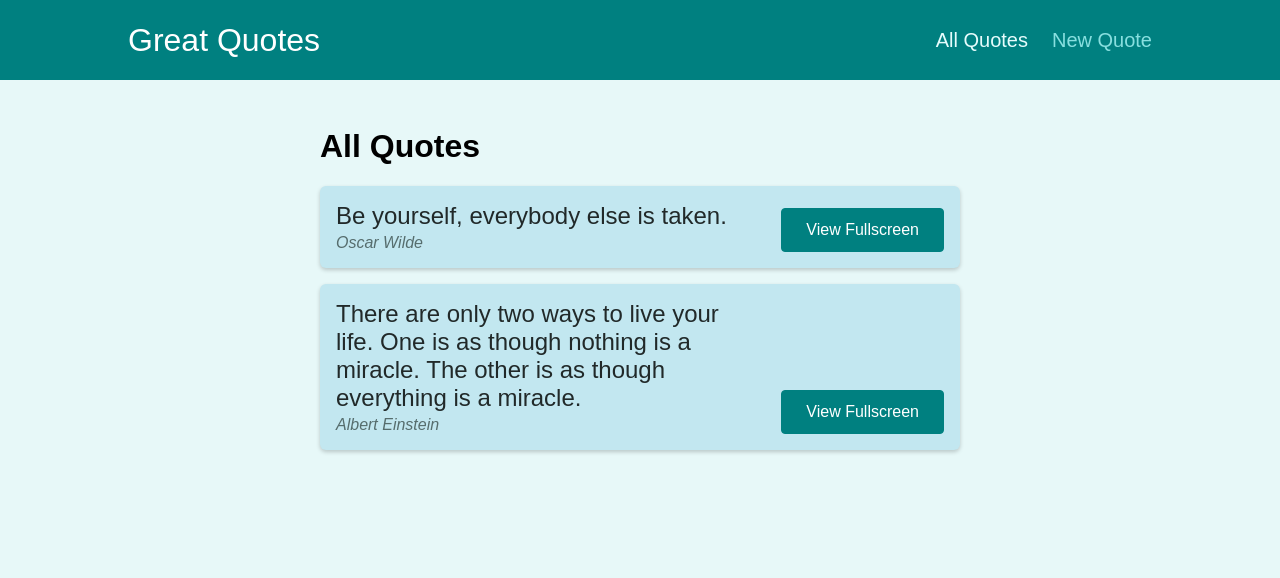
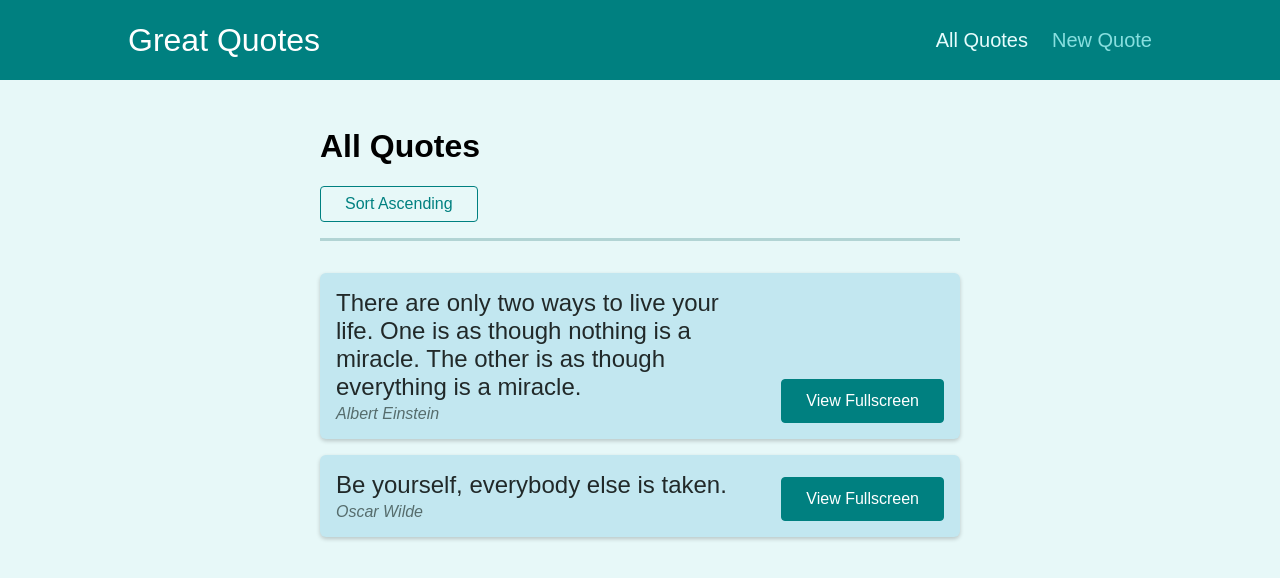
Before and after one commit to HLEDYA/quotes-app, a React (Create React App) app: page /quotes in a window 1280 px wide. Shown: the top 578 px of the page. Built offline with nearby package versions, Linux system fonts and the light colour scheme.

Commit message:
working with query parameters

```diff
--- a/src/components/quotes/QuoteList.js
+++ b/src/components/quotes/QuoteList.js
@@ -1,13 +1,42 @@
-import { Fragment } from 'react';
+import { Fragment } from "react";
+import { useHistory, useLocation } from "react-router-dom";
+import QuoteItem from "./QuoteItem";
+import classes from "./QuoteList.module.css";
 
-import QuoteItem from './QuoteItem';
-import classes from './QuoteList.module.css';
+const sortQuotes = (quotes, ascending) => {
+  return quotes.sort((quoteA, quoteB) => {
+    if (ascending) {
+      return quoteA.id > quoteB.id ? 1 : -1;
+    } else {
+      return quoteA.id < quoteB.id ? 1 : -1;
+    }
+  });
+};
 
 const QuoteList = (props) => {
+  const history = useHistory();
+  const location = useLocation();
+
+  const queryParams = new URLSearchParams(location.search);
+  const isSortAsc = queryParams.get("sort") === "asc";
+
+  const sortedQuotes = sortQuotes(props.quotes, isSortAsc);
+
+  console.log(location);
+
+  const changeSortingHandler = () => {
+    history.push("/quotes?sort=" + (isSortAsc ? "desc" : "asc"));
+  };
+
   return (
     <Fragment>
+      <div className={classes.sorting}>
+        <button onClick={changeSortingHandler}>
+          Sort {isSortAsc ? "Descending" : "Ascending"}
+        </button>
+      </div>
       <ul className={classes.list}>
-        {props.quotes.map((quote) => (
+        {sortedQuotes.map((quote) => (
           <QuoteItem
             key={quote.id}
             id={quote.id}
```
